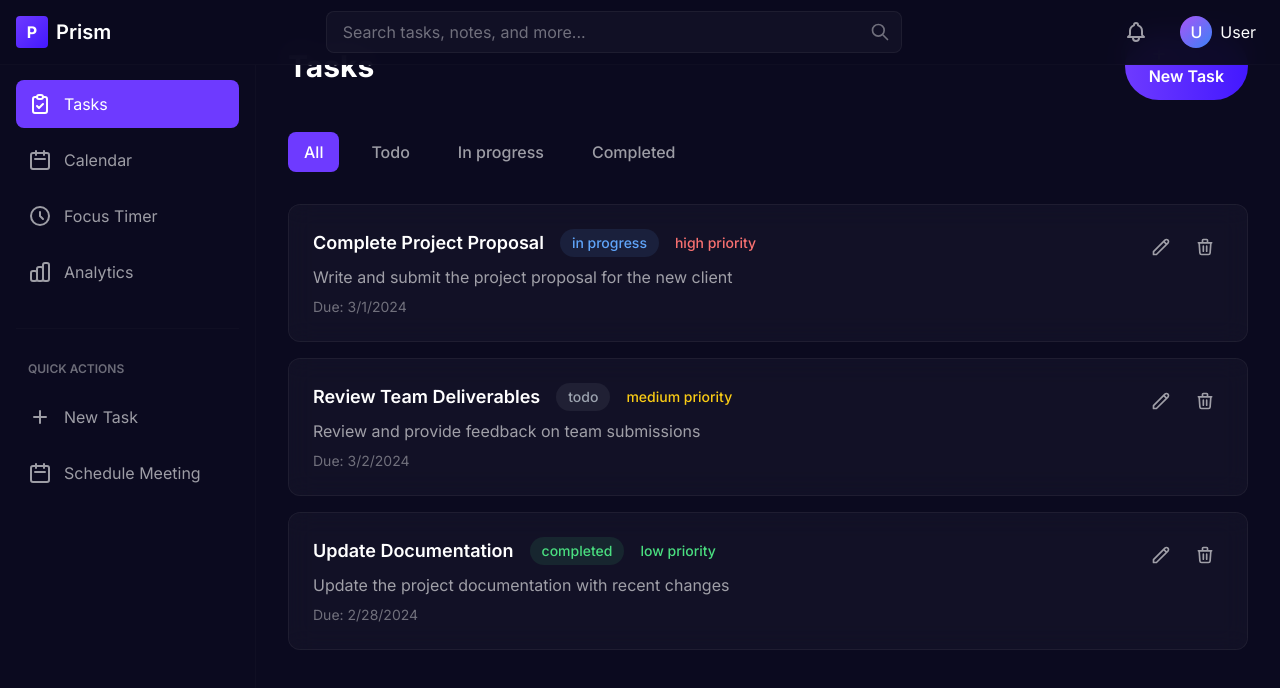
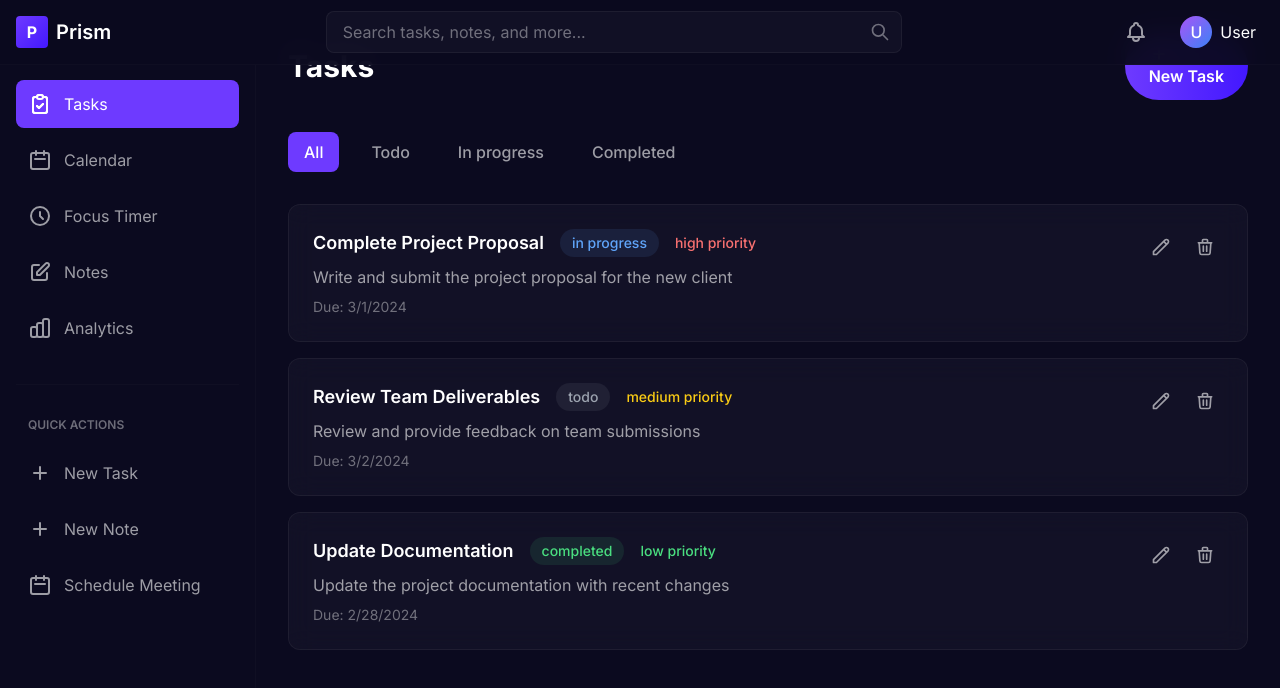
Before and after one commit to lucapropgrim11/prism-landing, a Next.js app: page /dashboard in a window 1280 px wide. Shown: the top 688 px of the page. Built offline with nearby package versions, Linux system fonts and the light colour scheme.

Commit message:
Update Sidebar.tsx

```diff
--- a/components/dashboard/Sidebar.tsx
+++ b/components/dashboard/Sidebar.tsx
@@ -1,8 +1,8 @@
 'use client';
 
 interface SidebarProps {
-  activeView: 'tasks' | 'calendar' | 'timer' | 'analytics';
-  onViewChange: (view: 'tasks' | 'calendar' | 'timer' | 'analytics') => void;
+  activeView: 'tasks' | 'calendar' | 'timer' | 'analytics' | 'notes';
+  onViewChange: (view: 'tasks' | 'calendar' | 'timer' | 'analytics' | 'notes') => void;
 }
 
 export default function Sidebar({ activeView, onViewChange }: SidebarProps) {
@@ -13,6 +13,7 @@ export default function Sidebar({ activeView, onViewChange }: SidebarProps) {
       icon: (
         <svg className="w-6 h-6" fill="none" stroke="currentColor" viewBox="0 0 24 24">
           <path strokeLinecap="round" strokeLinejoin="round" strokeWidth={2} d="M9 5H7a2 2 0 00-2 2v12a2 2 0 002 2h10a2 2 0 002-2V7a2 2 0 00-2-2h-2M9 5a2 2 0 002 2h2a2 2 0 002-2M9 5a2 2 0 012-2h2a2 2 0 012 2m-6 9l2 2 4-4" />
+          <path strokeLinecap="round" strokeLinejoin="round" strokeWidth={2} d="M9 5H7a2 2 0 00-2 2v12a2 2 0 002 2h10a2 2 0 002-2V7a2 2 0 00-2-2h-2M9 5a2 2 0 012-2h2a2 2 0 012 2m-6 9l2 2 4-4" />
         </svg>
       ),
     },
@@ -31,6 +32,15 @@ export default function Sidebar({ activeView, onViewChange }: SidebarProps) {
       icon: (
         <svg className="w-6 h-6" fill="none" stroke="currentColor" viewBox="0 0 24 24">
           <path strokeLinecap="round" strokeLinejoin="round" strokeWidth={2} d="M12 8v4l3 3m6-3a9 9 0 11-18 0 9 9 0 0118 0z" />
+        </svg>
+      ),
+    },
+    {
+      id: 'notes',
+      label: 'Notes',
+      icon: (
+        <svg className="w-6 h-6" fill="none" stroke="currentColor" viewBox="0 0 24 24">
+          <path strokeLinecap="round" strokeLinejoin="round" strokeWidth={2} d="M11 5H6a2 2 0 00-2 2v11a2 2 0 002 2h11a2 2 0 002-2v-5m-1.414-9.414a2 2 0 112.828 2.828L11.828 15H9v-2.828l8.586-8.586z" />
         </svg>
       ),
     },
@@ -79,6 +89,12 @@ export default function Sidebar({ activeView, onViewChange }: SidebarProps) {
             </button>
             <button className="w-full flex items-center space-x-3 p-3 rounded-lg text-white/60 hover:bg-white/5 hover:text-white transition-colors">
               <svg className="w-6 h-6" fill="none" stroke="currentColor" viewBox="0 0 24 24">
+                <path strokeLinecap="round" strokeLinejoin="round" strokeWidth={2} d="M12 6v6m0 0v6m0-6h6m-6 0H6" />
+              </svg>
+              <span className="hidden md:block">New Note</span>
+            </button>
+            <button className="w-full flex items-center space-x-3 p-3 rounded-lg text-white/60 hover:bg-white/5 hover:text-white transition-colors">
+              <svg className="w-6 h-6" fill="none" stroke="currentColor" viewBox="0 0 24 24">
                 <path strokeLinecap="round" strokeLinejoin="round" strokeWidth={2} d="M8 7V3m8 4V3m-9 8h10M5 21h14a2 2 0 002-2V7a2 2 0 00-2-2H5a2 2 0 00-2 2v12a2 2 0 002 2z" />
               </svg>
               <span className="hidden md:block">Schedule Meeting</span>
```
